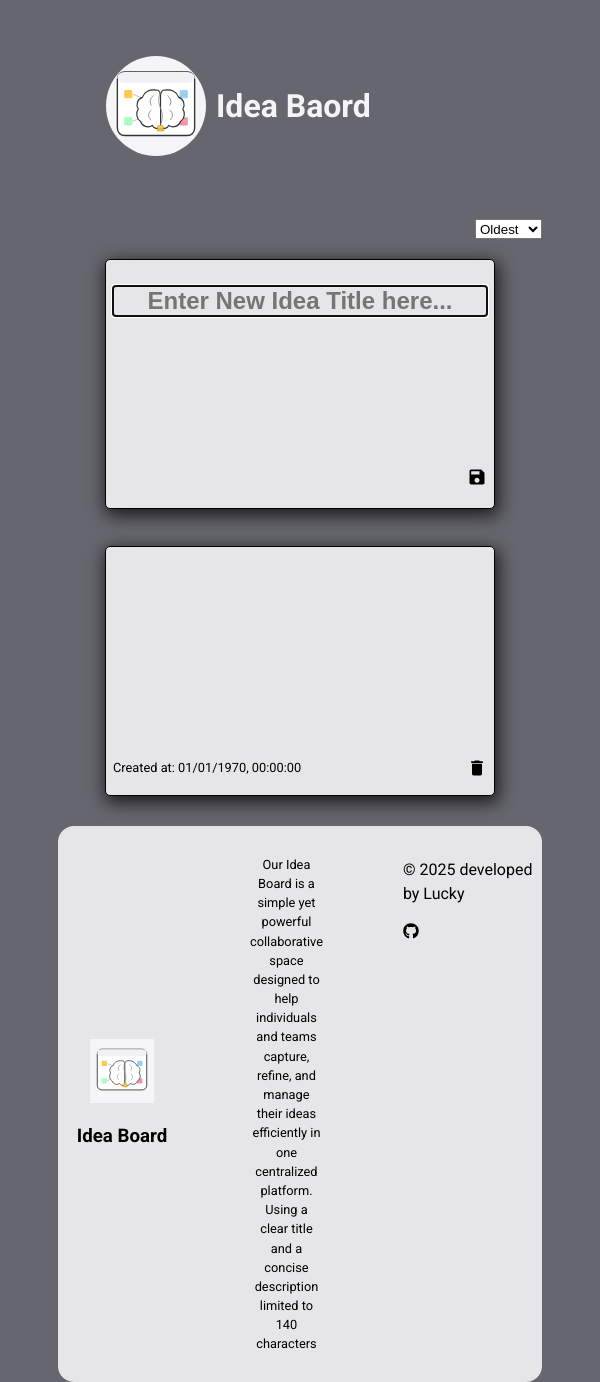
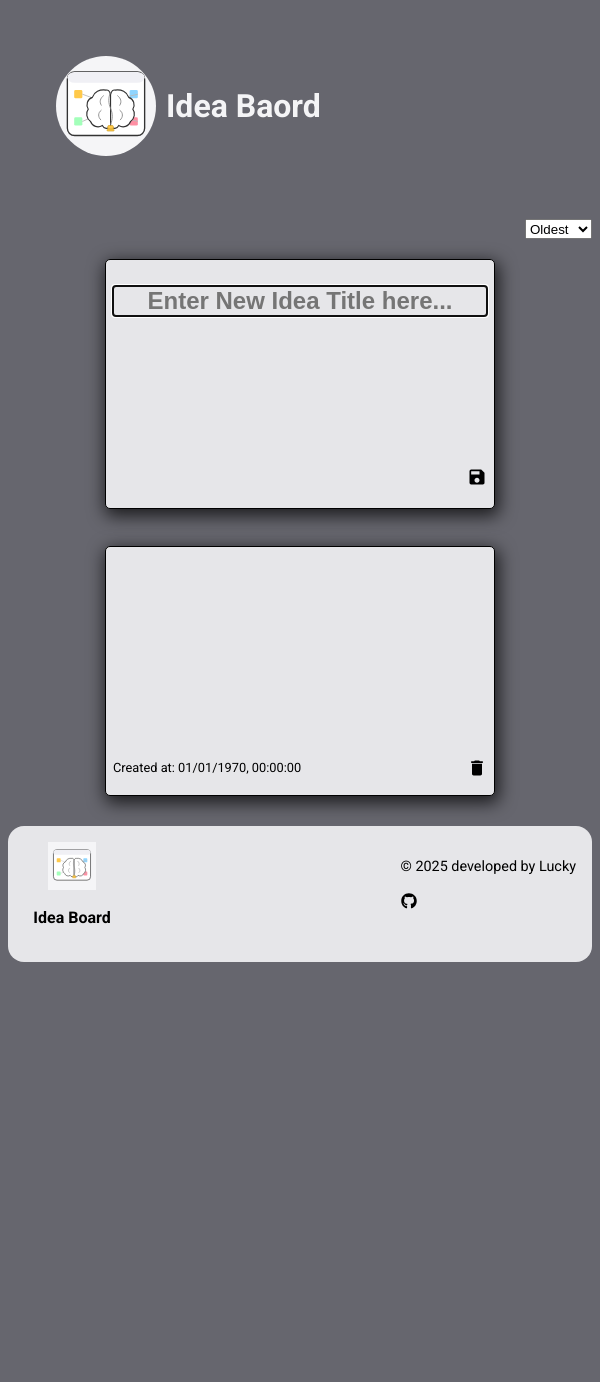
Before and after one commit to Lucky6252/idea-board-vite, a React (Vite) app: page / in a window 600 px wide. After the commit the page ends 962 px from the top, so only its background shows below. Built offline with nearby package versions, Linux system fonts and the light colour scheme.

Commit message:
Changes for footer in smaller screens and completing responsive

```diff
--- a/src/App.css
+++ b/src/App.css
@@ -6,8 +6,7 @@
   display: flex;
   flex-direction: column;
   height: 100vh;
-  padding-left: 50px;
-    padding-right: 50px;
+  padding: 5px, auto;
 }
 
 .header-wrapper {
--- a/src/components/card-list/card-list.styles.css
+++ b/src/components/card-list/card-list.styles.css
@@ -22,16 +22,25 @@
   height: 20px;
 }
 
-@media (min-width: 810px) and (max-width: 1200px) {
+
+
+@media (max-width: 897px) {
+  .card-list-container {
+    grid-template-columns: repeat(1, 1fr);
+    justify-items: center;
+  }
+}
+
+@media (min-width: 898px) and (max-width: 1315px) {
   .card-list-container {
     grid-template-columns: repeat(2, 1fr);
     justify-items: center;
   }
 }
 
-@media (max-width: 811px) {
-  .card-list-container {
-    grid-template-columns: repeat(1, 1fr);
+@media (min-width: 1316px) and (max-width: 1762px) {
+    .card-list-container {
+    grid-template-columns: repeat(3, 1fr);
     justify-items: center;
   }
 }
--- a/src/components/card/card.styles.css
+++ b/src/components/card/card.styles.css
@@ -57,7 +57,7 @@
   color: #66666e;
 }
 
-@media (min-width: 312px) and (max-width: 375px) {
+@media (min-width: 312px) and (max-width: 482px) {
   .card-container {
     width: 260px;
     height: 200px;
--- a/src/components/counter/counter.styles.css
+++ b/src/components/counter/counter.styles.css
@@ -1,4 +1,4 @@
-@media (min-width: 312px) and (max-width: 375px) {
+@media (min-width: 312px) and (max-width: 482px) {
     .counter-p {
         font-size: 0.5rem;
     }
--- a/src/components/editable-input/eidtable-input.styles.css
+++ b/src/components/editable-input/eidtable-input.styles.css
@@ -32,7 +32,7 @@
   display: inline;
 }
 
-@media (min-width: 312px) and (max-width: 375px) {
+@media (min-width: 312px) and (max-width: 482px) {
   .title-h2 {
     font-size: 1rem;
   }
--- a/src/components/editable-textArea/editable-textArea.styles.css
+++ b/src/components/editable-textArea/editable-textArea.styles.css
@@ -24,7 +24,7 @@
   display: inline;
 }
 
-@media (min-width: 312px) and (max-width: 375px) {
+@media (min-width: 312px) and (max-width: 482px) {
   .desc-span {
     font-size: 0.6rem;
   }
--- a/src/components/footer/footer.styles.css
+++ b/src/components/footer/footer.styles.css
@@ -39,7 +39,7 @@
 }
 
 .app-description p .extra-text {
-    display: none;
+  display: none;
 }
 
 .copywrite-details {
@@ -58,9 +58,10 @@
   color: #66666e;
 }
 
-@media (min-width: 312px) and (max-width: 375px) {
+@media (min-width: 312px) and (max-width: 482px) {
   .footer-container {
-    gap: auto;
+    gap: 0;
+    justify-content: space-between;
   }
 
   .app-description {
@@ -75,7 +76,6 @@
     width: 15px;
   }
 
-
   .footer-logo img {
     width: 2.5rem;
     height: 2.5rem;
@@ -86,7 +86,11 @@
   }
 }
 
-@media (max-width: 425px) {
+@media (min-width: 483px) and (max-width: 734px) {
+  .footer-container {
+    gap: 0;
+    justify-content: space-between;
+  }
   .app-description {
     display: none;
   }
@@ -113,13 +117,13 @@
 
   .app-description p .extra-text {
     display: inline;
-}
+  }
 
-.app-description p {
+  .app-description p {
     font-size: 0.9rem;
-}
+  }
 
-.footer-logo img {
+  .footer-logo img {
     width: 5rem;
     height: 5rem;
   }
--- a/src/components/header/header.styles.css
+++ b/src/components/header/header.styles.css
@@ -25,7 +25,8 @@
   color: #f4f4f6;
 }
 
-@media (min-width: 312px) and (max-width: 375px) {
+@media (min-width: 312px) and (max-width: 482px) {
+
   .logo-container img {
     width: 60px;
     height: 60px;
```
